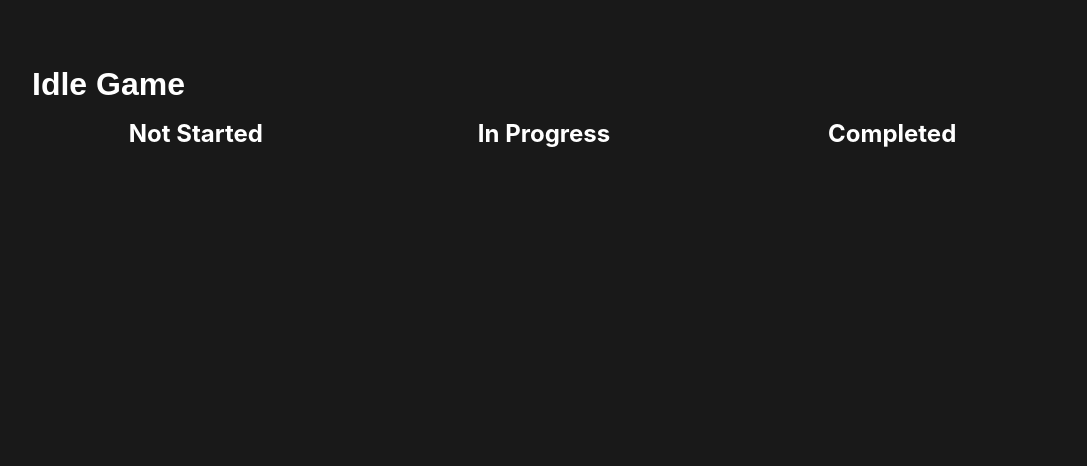
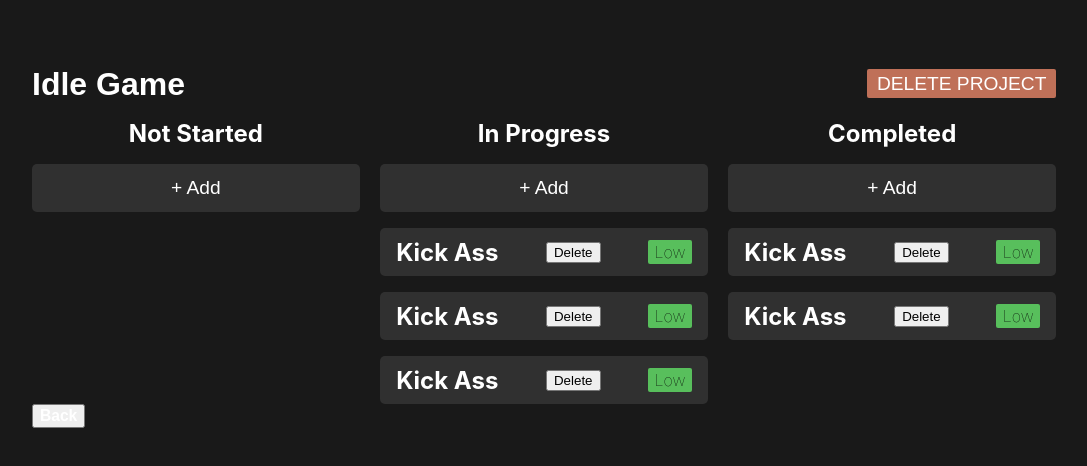
Before and after one commit to AntonErikssonCode/ticketer, a React (Create React App) app: page /board/1 in a window 1280 px wide. Shown: the top 466 px of the page, without its empty margins (96-1183 px from the left). Built offline with nearby package versions, Linux system fonts and the light colour scheme.

Commit message:
Delete and add ticket works

```diff
--- a/src/Context.tsx
+++ b/src/Context.tsx
@@ -6,4 +6,7 @@ export const AppContext = createContext({
   handleSetData: (data: any) => {},
   addProject: (newProject: any) => {},
   renameProject: (newName: string, index: number) => {},
+  removeProject: (index: number) => {},
+  addTicket: (newTicket: any, projectIndex: number, type: string) => {},
+  deleteTicket: (projectIndex: number, type: string, ticketIndex: number) => {},
 });
--- a/src/config/defaultTemplate.tsx
+++ b/src/config/defaultTemplate.tsx
@@ -3,27 +3,27 @@ const emptyTemplate = {
     {
       name: "Weather App",
       priority: "low",
-      notStarted: [{ name: "kick ass" }, { name: "kick ass" }],
-      inProgress: [{ name: "kick ass" }, { name: "kick ass" }],
-      isDone: [{ name: "kick ass" }],
+      notStarted: [{ name: "kick ass",  priority: "low", }, { name: "kick ass",  priority: "low", }],
+      inProgress: [{ name: "kick ass",  priority: "low", }, { name: "kick ass",  priority: "low", }],
+      isDone: [{ name: "kick ass",  priority: "low", }],
     },
     {
       name: "Idle Game",
       priority: "moderate",
       notStarted: [],
       inProgress: [
-        { name: "kick ass" },
-        { name: "kick ass" },
-        { name: "kick ass" },
+        { name: "kick ass" ,  priority: "low",},
+        { name: "kick ass",  priority: "low", },
+        { name: "kick ass",  priority: "low", },
       ],
-      isDone: [{ name: "kick ass" }, { name: "kick ass" }],
+      isDone: [{ name: "kick ass",  priority: "low", }, { name: "kick ass",  priority: "low", }],
     },
     {
       name: "Notion",
       priority: "high",
-      notStarted: [{ name: "kick ass" }, { name: "kick ass" }],
-      inProgress: [{ name: "kick ass" }, { name: "kick ass" }],
-      isDone: [{ name: "kick ass" }, { name: "kick ass" },{ name: "kick ass" }, { name: "kick ass" },{ name: "kick ass" }, { name: "kick ass" },{ name: "kick ass" }, { name: "kick ass" },{ name: "kick ass" }, { name: "kick ass" },{ name: "kick ass" }, { name: "kick ass" },{ name: "kick ass" }, { name: "kick ass" },{ name: "kick ass" }, { name: "kick ass" },{ name: "kick ass" }, { name: "kick ass" },{ name: "kick ass" }, { name: "kick ass" },{ name: "kick ass" }, { name: "kick ass" },{ name: "kick ass" }, { name: "kick ass" }],
+      notStarted: [{ name: "kick ass" ,  priority: "low",}, { name: "kick ass" ,  priority: "low",}],
+      inProgress: [{ name: "kick ass",  priority: "low", }, { name: "kick ass",  priority: "low", }],
+      isDone: [{ name: "kick ass",  priority: "low", }, { name: "kick ass" ,  priority: "low",},{ name: "kick ass",  priority: "low", }, { name: "kick ass",  priority: "low", },{ name: "kick ass",  priority: "low", }, { name: "kick ass" ,  priority: "low",},{ name: "kick ass" ,  priority: "low",}, { name: "kick ass",  priority: "low", },{ name: "kick ass",  priority: "low", }, { name: "kick ass",  priority: "low", }],
     },
   ],
 };
@@ -35,4 +35,6 @@ const emptyProject = {
   isDone: [],
 };
 
-export { emptyTemplate, emptyProject };
+const emptyTicket = { name: "Empty Ticket" ,  priority: "low",};
+
+export { emptyTemplate, emptyProject, emptyTicket };
--- a/src/pages/board/Board.tsx
+++ b/src/pages/board/Board.tsx
@@ -1,19 +1,28 @@
 import React, { useEffect, useState, useContext } from "react";
-import { useParams } from "react-router-dom";
+import { useParams, useNavigate } from "react-router-dom";
 import BasicContainer from "../../basicComponents/BasicContainer";
 import { AppContext } from "../../Context";
 import "./board.css";
-import { emptyProject } from "../../config/defaultTemplate";
-
+import { emptyProject, emptyTicket } from "../../config/defaultTemplate";
+import Ticket from "./Ticket";
 function Board() {
   const { boardId } = useParams();
-  const { data, handleSetData, addProject, renameProject } =
-    useContext(AppContext);
+  const navigate = useNavigate();
+  const [projectIndex, setProjectIndex] = useState<any>(0);
+
+  const {
+    data,
+    handleSetData,
+    addProject,
+    renameProject,
+    removeProject,
+    addTicket,
+  } = useContext(AppContext);
   const [project, setProject] = useState<any>(emptyProject);
 
   useEffect(() => {
     if (!boardId) return;
-    console.log(data.projects[parseInt(boardId)]);
+    setProjectIndex(boardId);
     setProject(data.projects[parseInt(boardId)]);
   }, [data]);
 
@@ -21,6 +30,26 @@ function Board() {
     if (!boardId) return;
     const newName = event.target.value;
     renameProject(newName, parseInt(boardId));
+  }
+
+  function handleRemoveProject() {
+    if (!boardId) return;
+    removeProject(parseInt(boardId));
+    navigate(`/projects`);
+  }
+
+  function addNotStartedTicket() {
+    if (!boardId) return;
+    addTicket(emptyTicket, parseInt(boardId), "notStarted");
+  }
+  function addInProgressTicket() {
+    if (!boardId) return;
+    addTicket(emptyTicket, parseInt(boardId), "inProgress");
+  }
+
+  function addIsDoneTicket() {
+    if (!boardId) return;
+    addTicket(emptyTicket, parseInt(boardId), "isDone");
   }
 
   return (
@@ -35,19 +64,68 @@ function Board() {
             onChange={nameChangeHandler}
           />
         </h1>
+        <button className="delete-button" onClick={handleRemoveProject}>
+          DELETE PROJECT
+        </button>
       </div>
       <div className="board-container">
         <div className="board-section">
           <h2>Not Started</h2>
+          <button className="add-ticket" onClick={addNotStartedTicket}>
+            {" "}
+            + Add
+          </button>
+          {project.notStarted.map((ticket: any, index: number) => {
+            return (
+              <Ticket
+                key={"notStarted" + index}
+                type={"notStarted"}
+                ticket={ticket}
+                index={index}
+                projectIndex={projectIndex}
+              />
+            );
+          })}
         </div>
         <div className="board-section">
           <h2>In Progress</h2>
+          <button className="add-ticket" onClick={addInProgressTicket}>
+            + Add
+          </button>
+          {project.inProgress.map((ticket: any, index: number) => {
+            return (
+              <Ticket
+                key={"inProgress" + index}
+                type={"inProgress"}
+                ticket={ticket}
+                index={index}
+                projectIndex={projectIndex}
+              />
+            );
+          })}
         </div>
 
         <div className="board-section">
           <h2>Completed</h2>
+          <button className="add-ticket" onClick={addIsDoneTicket}>
+            + Add
+          </button>
+          {project.isDone.map((ticket: any, index: number) => {
+            return (
+              <Ticket
+                key={"isDone" + index}
+                type={"isDone"}
+                ticket={ticket}
+                index={index}
+                projectIndex={projectIndex}
+              />
+            );
+          })}
         </div>
       </div>
+      <button>
+        <h3>Back</h3>
+      </button>
     </BasicContainer>
   );
 }
--- /dev/null
+++ b/src/pages/board/Ticket.tsx
@@ -0,0 +1,26 @@
+import React, { useContext } from "react";
+import "./ticket.css";
+import Priority from "../../basicComponents/Priority";
+import { AppContext } from "../../Context";
+interface TicketProps {
+  ticket: any;
+  index: number;
+  type: string;
+  projectIndex: number;
+}
+function Ticket({ ticket, index, type, projectIndex }: TicketProps) {
+  const { deleteTicket } = useContext(AppContext);
+
+  function handleDeleteTicket() {
+    deleteTicket(projectIndex,type, index );
+  }
+  return (
+    <div className="ticket-container">
+      <h2>{ticket.name}</h2>
+      <button onClick={handleDeleteTicket}>Delete</button>
+      <Priority priority={ticket.priority} />
+    </div>
+  );
+}
+
+export default Ticket;
--- a/src/pages/board/board.css
+++ b/src/pages/board/board.css
@@ -1,3 +1,44 @@
+.bar {
+  display: flex;
+  gap: 2rem;
+  justify-content: flex-start;
+  align-items: center;
+
+}
+.bar h1{
+  flex-grow: 1;
+}
+
+.delete-button{
+  height: 100%;
+
+
+  margin-left: 0;
+  font-weight: 100;
+  font-size: 1.2rem;
+  padding: 0.2rem 0.6rem;
+  background-color: rgb(191, 112, 88);
+  border-radius: 2px;
+  border: 0;
+  color: #fff;
+  cursor: pointer;
+  word-wrap: none;
+}
+.add-ticket{
+  height: 48px;
+width: 100%;
+
+  margin-left: 0;
+  font-weight: 100;
+  font-size: 1.2rem;
+  padding: 0.4rem 0.8rem;
+  background-color: rgb(255, 255, 255, 0.1);
+  border-radius: 5px;
+  border: 0;
+  color: #fff;
+  cursor: pointer;
+  word-wrap: none;
+}
 .board-container {
   margin-top: 1rem;
   display: flex;
@@ -9,6 +50,7 @@
   display: flex;
   flex-direction: column;
   align-items: center;
+  gap: 1rem;
 /*   background-color: var(--color-background-light);
  */}
  .project-input-name {
--- /dev/null
+++ b/src/pages/board/ticket.css
@@ -0,0 +1,20 @@
+.ticket-container {
+  height: 48px;
+  width: 100%;
+  padding: 0 1rem; /* Add padding on the left and right */
+  box-sizing: border-box;
+  margin-left: 0;
+  font-weight: 100;
+
+  background-color: rgba(255, 255, 255, 0.1);
+  border-radius: 5px;
+  border: 0;
+  color: #fff;
+  cursor: pointer;
+  word-wrap: none;
+  display: flex;
+  justify-content: space-between;
+  align-items: center;
+  text-transform: capitalize;
+  gap: 1rem;
+}
--- a/src/pages/projects/ProjectCard.tsx
+++ b/src/pages/projects/ProjectCard.tsx
@@ -52,6 +52,10 @@ function ProjectCard({
       </div>
       <div className="project-card-tasks">
         {data.projects[index].inProgress?.map((item: any, index: number) => {
+          if (index === 3)
+            return <h3 key={"projekt-tasks" + index}> . . . . . </h3>;
+          if (index > 3) return null;
+
           return <h3 key={"projekt-tasks" + index}>{item.name} </h3>;
         })}
       </div>
--- a/src/pages/projects/Projects.tsx
+++ b/src/pages/projects/Projects.tsx
@@ -5,7 +5,6 @@ import Slider from "../../basicComponents/Slider";
 import ProjectCard from "./ProjectCard";
 import { AppContext } from "../../Context";
 import { emptyProject } from "../../config/defaultTemplate";
-
 function Projects({}) {
   const {data, handleSetData, addProject} = useContext(AppContext);
 
```
Also changed, not shown: src/App.tsx (+70 -5 lines).
